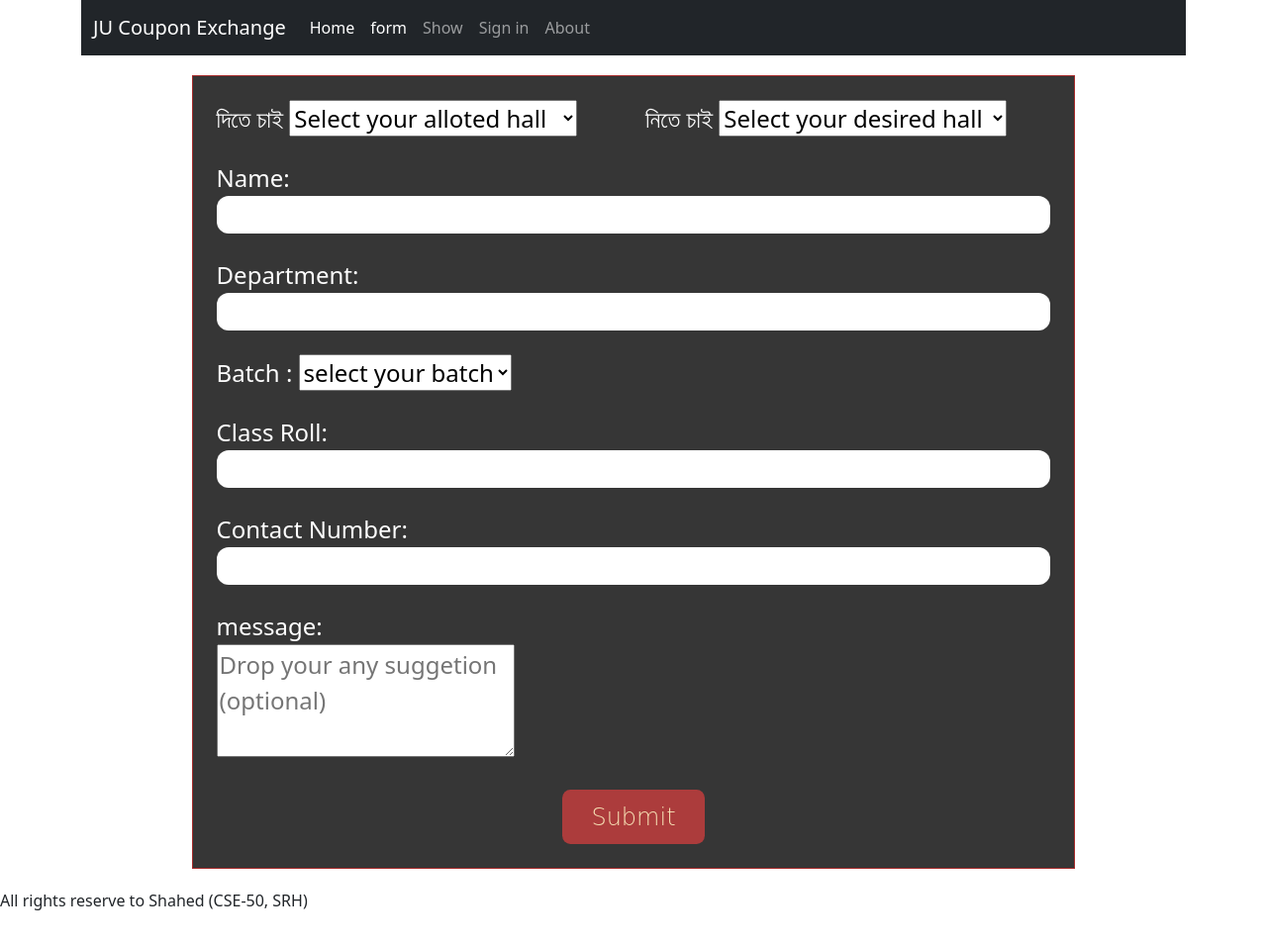
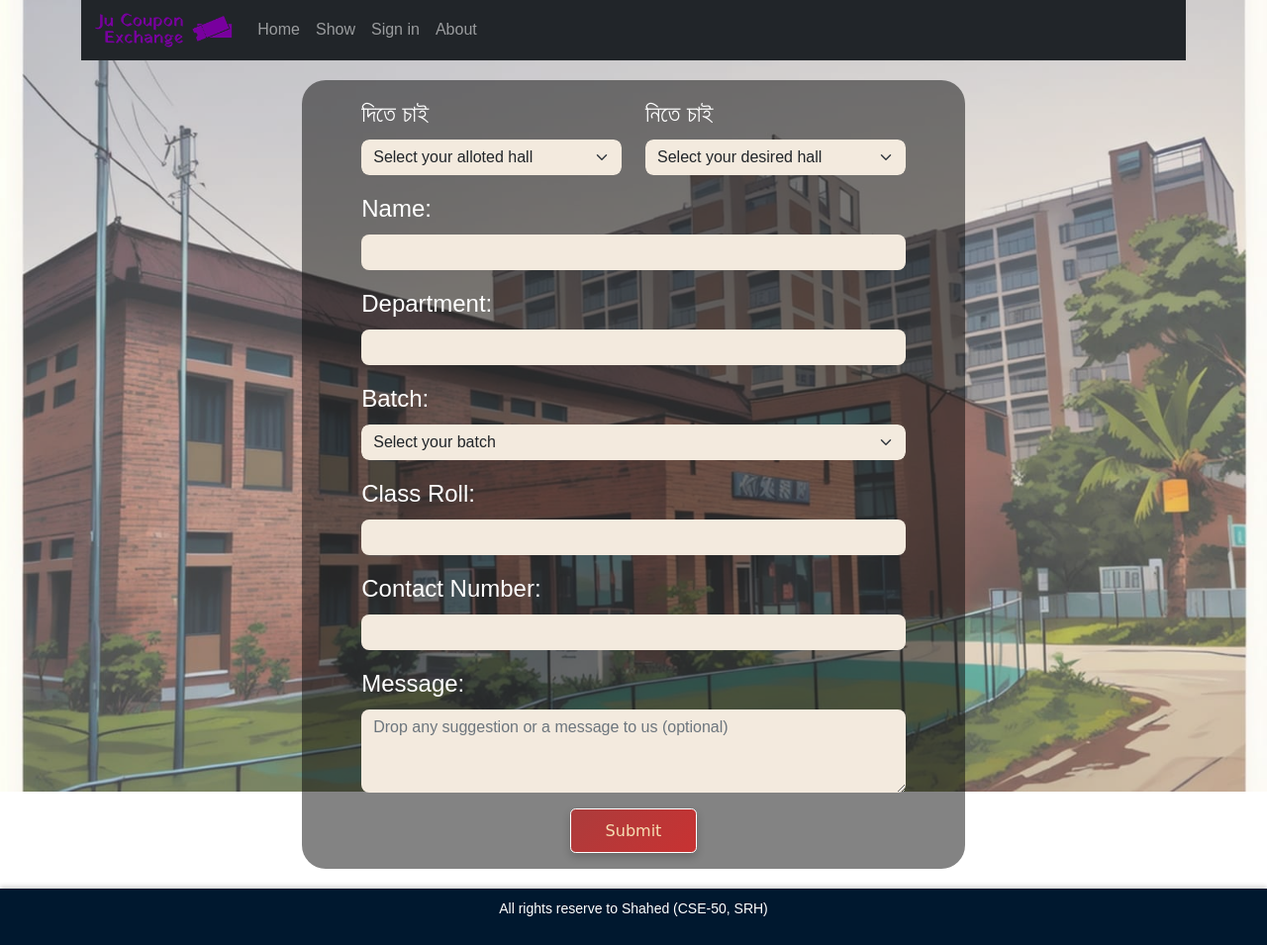
Before and after one commit to ShahedAnnam/JUCouponExchange, a Django app: page /form/ in a window 1280 px wide. Shown: the whole page at 99% size. Before the commit the page ends 920 px from the top, so only its background shows below. Run offline with Django 5.2, Linux system fonts and the light colour scheme.

Commit message:
just for testing deployment

```diff
--- /dev/null
+++ b/exchange/static/styleForm.css
@@ -0,0 +1,103 @@
+body::before {
+    content: "";
+    position: absolute;
+    top: 0;
+    left: 0;
+    width: 100vw; /* Use viewport width to ensure full coverage */
+    height: 100vh; /* Use viewport height to ensure full coverage */
+    background-image: url('images/JUimg14.jpg');
+    background-size: cover; /*Maintain aspect ratio while covering */
+    background-position: center;
+    background-repeat: no-repeat; /* Prevent tiling of the image */
+    opacity: 0.75; /* Adjust transparency */
+    z-index: -1; /* Place behind content */
+}
+
+body {
+    position: relative;
+    margin: 0;
+    padding: 0; /* Remove padding to avoid unwanted gaps */
+    box-sizing: border-box; /* Ensure all elements respect the border-box model */
+    height: 100vh; /* Full viewport height */
+    width: 100vw; /* Full viewport width */
+    display: flex;
+    font-family: Arial, Helvetica, sans-serif;
+    flex-direction: column;
+    overflow: hidden; /* Prevent scrollbars due to potential overflow */
+}
+
+
+
+form{
+    padding: 1rem 3rem;
+    margin: 20px auto;
+    width: 60%;
+    background-color: rgba(9, 9, 9, 0.5);
+    border-radius: 1em;
+    color: white;
+    font-size: 1.5em;
+}
+
+@media (max-width: 768px) {
+    form {
+        padding: 1rem;
+        width: 90%;
+        font-size: 1.2em;
+    }
+}
+
+.form-control{
+    width: 100%;
+    border: 0;
+    border-radius: 0.5em;
+    background-color: rgb(243, 234, 222);
+}
+
+/* #submit{
+    border: 0;
+    background-color: rgb(172, 60, 60);
+    border-radius: 0.35em;
+    color: rgb(13, 41, 9);
+    padding: 0.4em;
+    font-family: 'Baloo 2',cursive,sans-serif;
+    font-weight: 300;
+    color: wheat;
+    display: block;
+    width: 6em;
+    margin: auto;
+}
+
+#submit:hover {
+    background-color: rgb(245, 8, 8);
+    cursor: pointer;
+    transform: scale(1.05);
+} */
+
+
+#submit {
+    border: 1px solid white;
+    background: linear-gradient(135deg, rgb(172, 60, 60), rgb(200, 50, 50));
+    border-radius: 0.35em;
+    color: wheat;
+    padding: 0.6em 1.2em;
+    font-family: 'Baloo 2', cursive, sans-serif;
+    font-weight: 400; /* Slightly bolder for better readability */
+    display: block;
+    width: 8em; /* Slightly wider for balance */
+    margin: auto;
+    text-align: center; /* Center text */
+    box-shadow: 0 4px 8px rgba(0, 0, 0, 0.2); /* Subtle shadow */
+    transition: all 0.3s ease-in-out; /* Smooth hover transition */
+}
+
+#submit:hover {
+    background: linear-gradient(135deg, rgb(245, 8, 8), rgb(200, 0, 0));
+    cursor: pointer;
+    transform: translateY(-3px) scale(1.05); /* Adds a slight lift */
+    box-shadow: 0 6px 12px rgba(0, 0, 0, 0.3); /* Stronger shadow on hover */
+}
+
+#submit:focus {
+    outline: none; /* Removes default outline */
+    box-shadow: 0 0 8px rgba(255, 0, 0, 0.7); /* Glowing focus effect */
+}
--- a/exchange/static/styles.css
+++ /dev/null
@@ -1,38 +0,0 @@
-form{
-    border: 1px solid brown;
-    padding: 1em;
-    margin: 20px auto;
-    width: 80%;
-    background-color: rgba(4, 4, 4, 0.8);
-    color: white;
-    font-size: 1.5em;
-}
-
-input{
-    width: 100%;
-    border: 0;
-    border-radius: 0.5em;
-}
-
-.info{
-    margin: 1em auto;
-}
-
-#submit {
-    border: 0;
-    background-color: rgb(172, 60, 60);
-    border-radius: 0.35em;
-    color: rgb(13, 41, 9);
-    padding: 0.4em;
-    font-family: 'Baloo 2',cursive,sans-serif;
-    font-weight: 300;
-    color: wheat;
-    display: block;
-    width: 6em;
-    margin: auto;
-}
-
-#submit:hover {
-    background-color: rgb(245, 8, 8);
-    cursor: pointer;
-}
--- a/exchange/templates/basic.html
+++ b/exchange/templates/basic.html
@@ -12,6 +12,20 @@
 
 <style>
   {% block css %} {% endblock %}
+
+  footer{
+    background-color:rgb(0, 24, 47);
+    color: #ffffff;
+    text-align: center;
+    padding: 0.7em 0;
+    font-size: 14px;
+    width: 100%;
+    bottom: 0;
+    left: 0;
+    right: 0;
+    box-shadow: 0 -2px 5px rgba(0, 0, 0, 0.2); /* Add a slight shadow */
+}
+
 </style>
 
 <body>
@@ -19,17 +33,14 @@
     <div class="container">
         <nav class="navbar navbar-expand-lg navbar-dark bg-dark">
             <div class="container-fluid">
-              <a class="navbar-brand" href="/">JU Coupon Exchange</a>
+              <a class="navbar-brand" href="/"><img class="img-fluid" style="max-height:1.75em" src="{% static '/images/ju-coupon-exchange-high-resolution-logo-transparent.png' %}" alt="logo img"></a>
               <button class="navbar-toggler" type="button" data-bs-toggle="collapse" data-bs-target="#navbarTogglerDemo02" aria-controls="navbarTogglerDemo02" aria-expanded="false" aria-label="Toggle navigation">
                 <span class="navbar-toggler-icon"></span>
               </button>
               <div class="collapse navbar-collapse" id="navbarTogglerDemo02">
                 <ul class="navbar-nav me-auto mb-2 mb-lg-0">
                   <li class="nav-item">
-                    <a class="nav-link active" aria-current="page" href="/">Home</a>
-                  </li>
-                  <li class="nav-item">
-                    <a class="nav-link active" aria-current="page" href="/form">form</a>
+                    <a class="nav-link" aria-current="page" href="/">Home</a>
                   </li>
                   <li class="nav-item">
                     <a class="nav-link" href="/list">Show</a>
@@ -49,8 +60,9 @@
 
      {% endblock %}
 
+    </div>
 
-    <footer >
+    <footer>
         <p>All rights reserve to Shahed (CSE-50, SRH)</p>
     </footer>
 
--- a/exchange/templates/form.html
+++ b/exchange/templates/form.html
@@ -1,7 +1,7 @@
 {% extends "basic.html"%}
 {% block title %}Form{% endblock %}
 
-{% block head %} {% load static %} <link rel="stylesheet" href="{% static 'styles.css' %}"> {% endblock %}
+{% block head %} {% load static %} <link rel="stylesheet" href="{% static 'styleForm.css' %}"> {% endblock %}
 
 {% block js %} {% endblock%}
 
@@ -9,57 +9,53 @@
 
    {%block body%}
 
-        <form action="/saveInfo/" method="POST">  {% csrf_token %}
-
-            <div class="row">
-
-                <div class="col-sm-6">
-                    <label for="allotedHall">দিতে চাই </label>
-                    <select name="allotedHall" id="allotedHall">
+   <form action="/saveInfo/" method="POST">
+    {% csrf_token %}
+    <div class="container">
+        <div class="row mb-3">
+            <div class="col-md-6">
+                <label for="allotedHall" class="form-label">দিতে চাই</label>
+                <select name="allotedHall" id="allotedHall" class="form-select form-control">
                     <option value="">Select your alloted hall</option>
                     <option value="SRH">শেখ রাসেল হল</option>
                     <option value="SRJ">শহীদ রফিক জব্বার হল</option>
                     <option value="RTH">বিশ্বকবি রবীন্দ্রনাথ ঠাকুর হল</option>
                     <option value="STH">শহীদ তাজউদ্দীন আহম্মেদ হল</option>
                     <option value="KNI">জাতীয় কবি কাজী নজরুল ইসলাম হল</option>
-                        <option value="MBH"> মওলানা ভাসানী হল</option>
-                        <option value="BB"> বঙ্গবন্ধু শেখ মুজিবুর রহমান হল</option>
+                    <option value="MBH">মওলানা ভাসানী হল</option>
+                    <option value="BB">বঙ্গবন্ধু শেখ মুজিবুর রহমান হল</option>
                     <option value="KM">আফম কামালউদ্দীন হল</option>
                     <option value="SSB">শহীদ সালাম-বরকত হল</option>
                 </select>
             </div>
-
-                <div class="col-sm-6">
-                    <label for="desiredHall">নিতে চাই </label>
-                    <select name="desiredHall" id="desiredHall">
+            <div class="col-md-6">
+                <label for="desiredHall" class="form-label">নিতে চাই</label>
+                <select name="desiredHall" id="desiredHall" class="form-select form-control">
                     <option value="">Select your desired hall</option>
                     <option value="SRH">শেখ রাসেল হল</option>
                     <option value="SRJ">শহীদ রফিক জব্বার হল</option>
                     <option value="RTH">বিশ্বকবি রবীন্দ্রনাথ ঠাকুর হল</option>
                     <option value="STH">শহীদ তাজউদ্দীন আহম্মেদ হল</option>
                     <option value="KNI">জাতীয় কবি কাজী নজরুল ইসলাম হল</option>
-                        <option value="MBH"> মওলানা ভাসানী হল</option>
-                        <option value="BB"> বঙ্গবন্ধু শেখ মুজিবুর রহমান হল</option>
+                    <option value="MBH">মওলানা ভাসানী হল</option>
+                    <option value="BB">বঙ্গবন্ধু শেখ মুজিবুর রহমান হল</option>
                     <option value="KM">আফম কামালউদ্দীন হল</option>
                     <option value="SSB">শহীদ সালাম-বরকত হল</option>
                 </select>
             </div>
         </div>
-
-            <div class="info">
-                <label for="name">Name: </label>
-                <input type="text" name="name" id="name" required>
+        <div class="mb-3">
+            <label for="name" class="form-label">Name:</label>
+            <input type="text" name="name" id="name" class="form-control" required>
         </div>
-
-            <div class="info">
-                <label for="dept">Department: </label>
-                <input type="text" name="dept" id="dept" required>
+        <div class="mb-3">
+            <label for="dept" class="form-label">Department:</label>
+            <input type="text" name="dept" id="dept" class="form-control" required>
         </div>
-
-            <div class="info">
-                <label for="batch">Batch : </label>
-                <select name="batch" id="batch">
-                    <option value="0">select your batch</option>
+        <div class="mb-3">
+            <label for="batch" class="form-label">Batch:</label>
+            <select name="batch" id="batch" class="form-select form-control">
+                <option value="0">Select your batch</option>
                 <option value="47">47</option>
                 <option value="48">48</option>
                 <option value="49">49</option>
@@ -71,26 +67,21 @@
                 <option value="55">55</option>
             </select>
         </div>
-
-            <div class="info">
-                <label for="roll">Class Roll: </label>
-                <input type="number" name="roll" id="roll" required>
+        <div class="mb-3">
+            <label for="roll" class="form-label">Class Roll:</label>
+            <input type="number" name="roll" id="roll" class="form-control" required>
         </div>
-
-            <div class="info">
-                <label for="number">Contact Number: </label>
-                <input type="tel" name="number" id="number" required>
+        <div class="mb-3">
+            <label for="number" class="form-label">Contact Number:</label>
+            <input type="tel" name="number" id="number" class="form-control " required>
         </div>
-
-            <div class="info">
-                <label for="message">message:  </label> <br>
-                <textarea name="message" id="message" rows="3" cols="20" placeholder="Drop your any suggetion (optional)"></textarea>
+        <div class="mb-3">
+            <label for="message" class="form-label">Message:</label>
+            <textarea name="message" id="message" class="form-control" rows="3" placeholder="Drop any suggestion or a message to us (optional)"></textarea>
         </div>
-
-        <button type="submit" id="submit">Submit</button>
-
+        <button type="submit" id='submit' class="btn btn-primary">Submit</button>
+    </div>
 </form>
-    </div>
 
 
     {% endblock%}
```
Also changed, not shown: exchange/static/styleHome.css (+0 -7 lines), exchange/templates/list.html (+8 -0 lines), exchange/static/images/ju-coupon-exchange-high-resolution-logo-transparent.png (added), exchange/static/images/ju-coupon-exchange-high-resolution-logo.png (added). Lines whose indentation alone changed are shown as unchanged.
